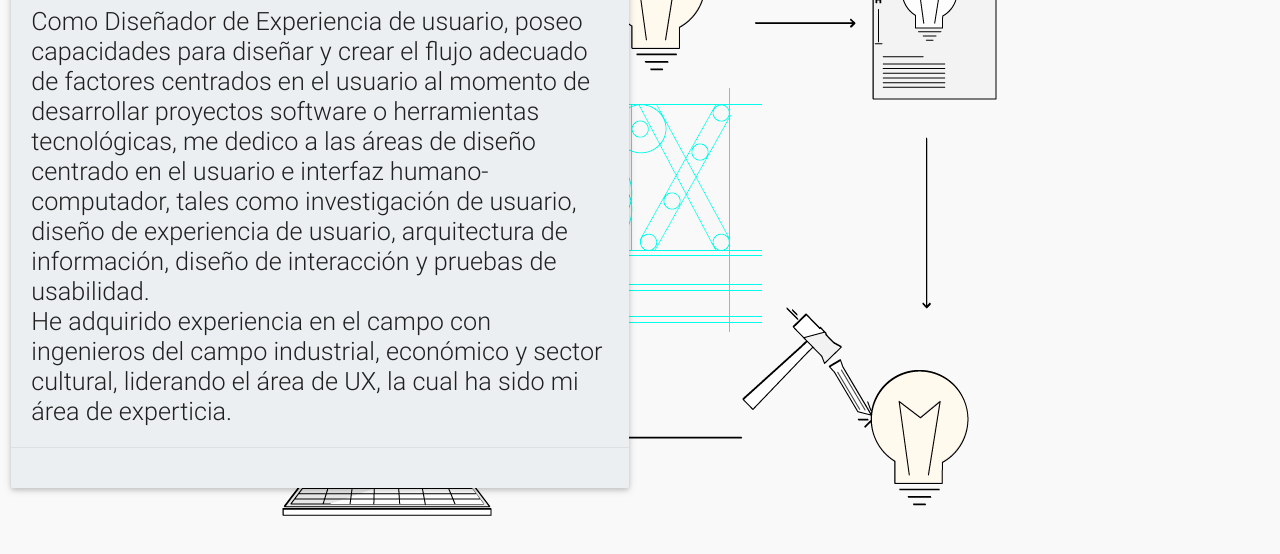
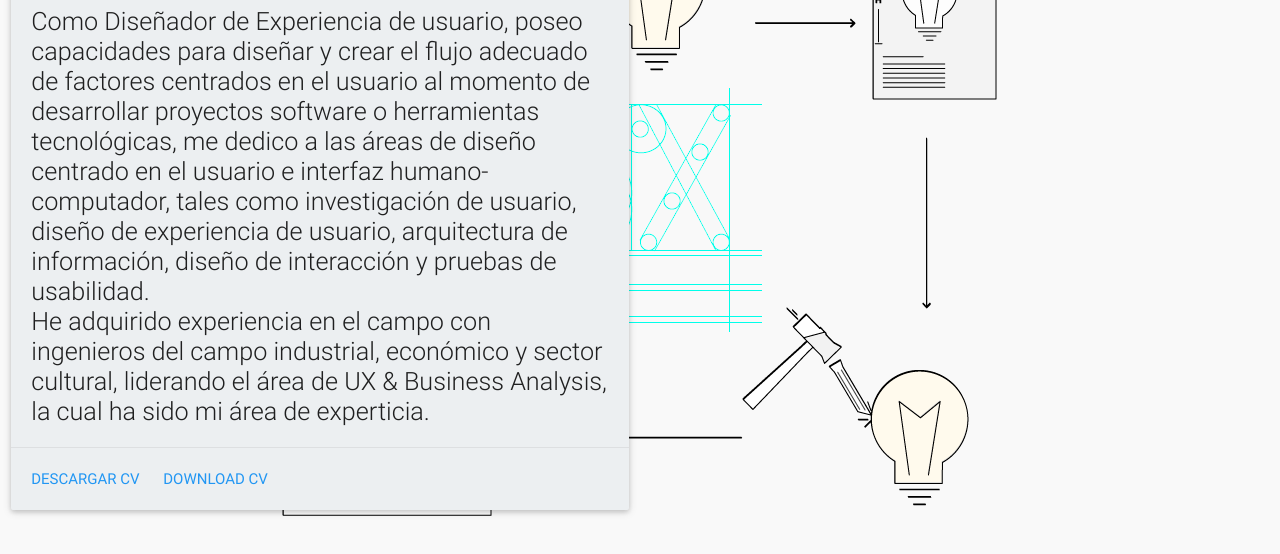
Before and after one commit to coviyarce/coviyarce.github.io, a plain HTML site: page index.html in a window 1280 px wide. Shown: the part 190-744 px from the top of the page. Drawn offline with nearby package versions, Linux system fonts and the light colour scheme.

Commit message:
Added the download link
corrected

```diff
--- a/index.html
+++ b/index.html
@@ -68,13 +68,12 @@
                     <h5>Perfil Profesional</h5>
                     <p class="flow-text">
                       Como Diseñador de Experiencia de usuario, poseo capacidades para diseñar y crear el flujo adecuado de factores centrados en el usuario al momento de desarrollar proyectos software o herramientas tecnológicas, me dedico a las áreas de diseño centrado en el usuario e interfaz humano-computador, tales como investigación de usuario, diseño de experiencia de usuario, arquitectura de información, diseño de interacción y pruebas de usabilidad.
-
-<br>He adquirido experiencia en el campo con ingenieros del campo industrial, económico y sector cultural, liderando el área de UX, la cual ha sido mi área de experticia.
+<br> He adquirido experiencia en el campo con ingenieros del campo industrial, económico y sector cultural, liderando el área de UX & Business Analysis, la cual ha sido mi área de experticia.
 </p>
                 </div>
                 <div class="card-action ">
-                    <!-- <a class="blue-text" href="#">Descargar CV</a>
-                    <a class="blue-text" href="#">Contactar</a> -->
+                    <a class="blue-text" href="http://luiscovilla.com/files/cv/CV_UX_Coviyarce-ES.pdf">Descargar CV</a>
+                    <a class="blue-text" href="http://luiscovilla.com/files/cv/CV_UX_Coviyarce-EN.pdf">Download CV</a>
                 </div>
             </div>
         </div>
```
